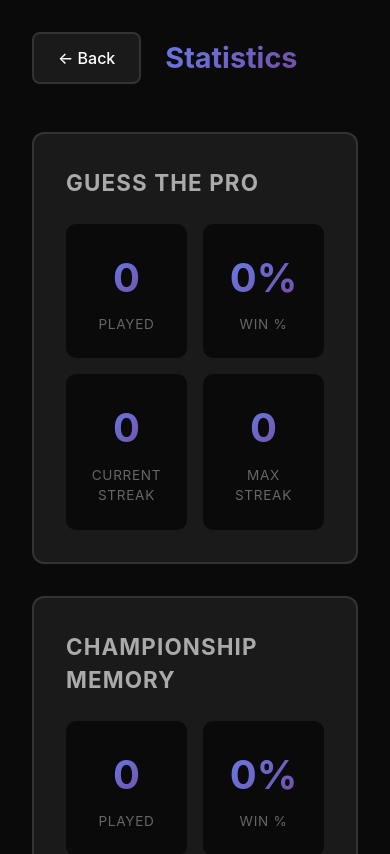
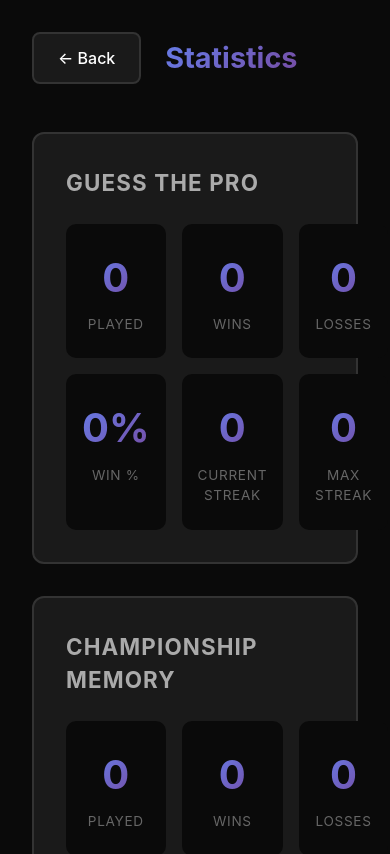
Before and after one commit to GiannfrancoC340/COD-Trivia, a React (Vite) app: page /stats in a window 390 px wide. Shown: the top 854 px of the page. Built offline with nearby package versions, Linux system fonts and the light colour scheme.

Commit message:
fixed some small bugs

```diff
--- a/src/data/players.ts
+++ b/src/data/players.ts
@@ -911,18 +911,6 @@ export const players: Player[] = [
         ]
     },
     {
-        id: '74',
-        ign: 'oJohnny',
-        realName: 'Giancarlos Carrasco',
-        nationality: 'USA',
-        role: 'SMG',
-        teams: [
-            { name: 'Paris Legion', years: '2022-2022'},
-            { name: 'Las Vegas Legion', years: '2024-2024'},
-            { name: 'Los Angeles Guerrillas M8', years: '2025-2025'},
-        ]
-    },
-    {
         id: '75',
         ign: 'Wrecks',
         realName: 'Dillon Slotter',
--- a/src/pages/Stats.css
+++ b/src/pages/Stats.css
@@ -56,7 +56,7 @@
 
 .stats-grid {
   display: grid;
-  grid-template-columns: repeat(4, 1fr);
+  grid-template-columns: repeat(6, 1fr);
   gap: 1rem;
 }
 
@@ -90,7 +90,7 @@
 
 @media (max-width: 600px) {
   .stats-grid {
-    grid-template-columns: repeat(2, 1fr);
+    grid-template-columns: repeat(3, 1fr);
   }
 
   .stats-header h1 {
--- a/src/pages/Stats.tsx
+++ b/src/pages/Stats.tsx
@@ -27,6 +27,8 @@ function GameStatsSection({ title, storageKey }: { title: string; storageKey: st
       <h2>{title}</h2>
       <div className="stats-grid">
         <StatCard label="Played" value={stats.played} />
+        <StatCard label="Wins" value={stats.wins} />
+        <StatCard label="Losses" value={stats.played - stats.wins} />
         <StatCard label="Win %" value={`${winPercent(stats)}%`} />
         <StatCard label="Current Streak" value={stats.currentStreak} />
         <StatCard label="Max Streak" value={stats.maxStreak} />
```
